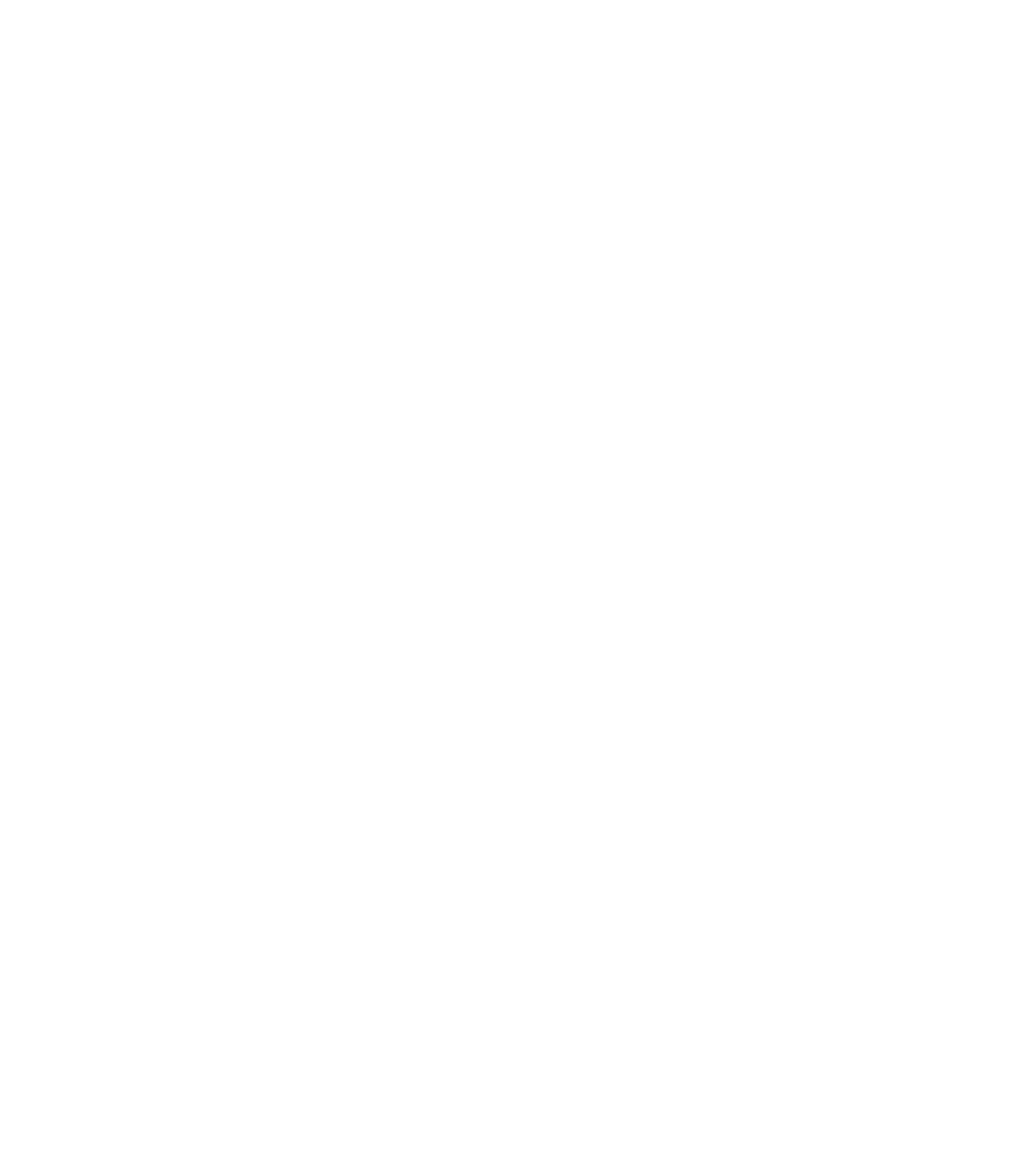
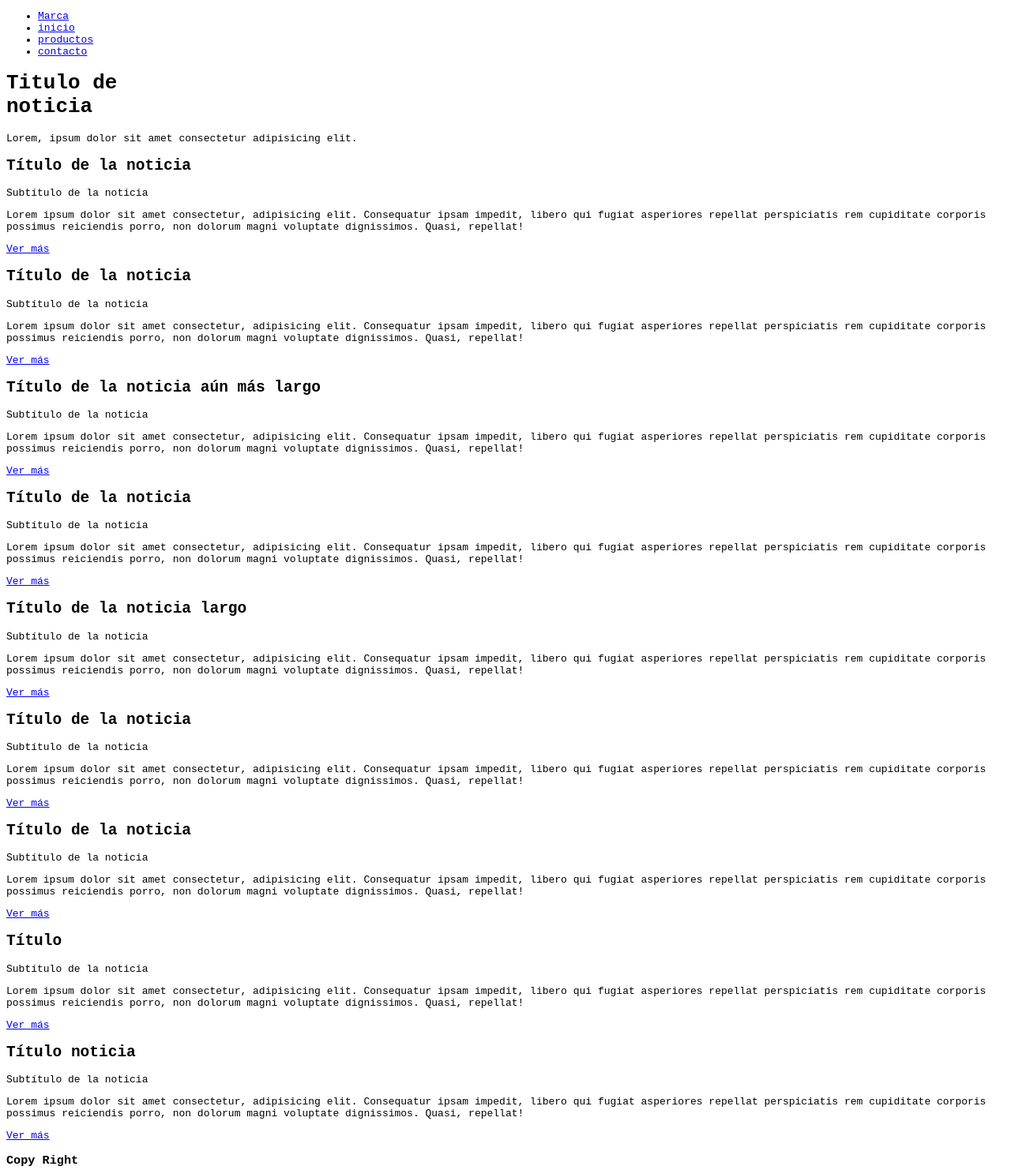
Before and after one commit to JuanAndresTorres/Torres-Juan-Repetici-n-Examen-Interciclo, a plain HTML site: page index.html in a window 1280 px wide. Shown: the whole page at 79% size. Before the commit the page ends 800 px from the top, so only its background shows below. Drawn offline with Linux system fonts and the light colour scheme.

Commit message:
Desarrollo

```diff
--- a/index.html
+++ b/index.html
@@ -8,6 +8,198 @@
     <link rel="stylesheet" href="styles.css">
 </head>
 <body>
+    <nav class="main-nav">
+		<ul class="nav">
+			<li class="nav__item nav__item--current">
+				<a href="/">
+					Marca
+				</a>
+			</li>
+			<li class="nav__item">
+				<a href="/">
+					inicio
+				</a>
+			</li>
+			<li class="nav__item">
+				<a href="#">
+					productos
+				</a>
+			</li>
+			<li class="nav__item">
+				<a href="#">
+					contacto
+				</a>
+			</li>
+		</ul>
+	</nav>
+    <div class="main">
+		<h1 class="main__title">Titulo de<br>noticia</h1>
+		<div class="main__text">
+			<p>
+				Lorem, ipsum dolor sit amet consectetur adipisicing elit.
+			</p>
+		</div>
+	</div>
+    <div>
 
+    </div>
+    <div>
+        <div>
+
+        </div>
+    </div>
+
+	<section class="news">
+		<div class="news__container">
+			<article class="new">
+				<header class="new__header">
+					<h2>Título de la noticia</h2>
+					<p>Subtítulo de la noticia</p>
+				</header>
+				<div class="new__excerpt">
+					<p>
+						Lorem ipsum dolor sit amet consectetur, adipisicing elit. Consequatur ipsam impedit, libero qui fugiat asperiores repellat perspiciatis rem cupiditate corporis possimus reiciendis porro, non dolorum magni voluptate dignissimos. Quasi, repellat!
+					</p>
+				</div>
+				<footer class="new__footer">
+					<a href="#">
+						Ver más
+					</a>
+				</footer>
+			</article>
+			<article class="new">
+				<header class="new__header">
+					<h2>Título de la noticia</h2>
+					<p>Subtítulo de la noticia</p>
+				</header>
+				<div class="new__excerpt">
+					<p>
+						Lorem ipsum dolor sit amet consectetur, adipisicing elit. Consequatur ipsam impedit, libero qui fugiat asperiores repellat perspiciatis rem cupiditate corporis possimus reiciendis porro, non dolorum magni voluptate dignissimos. Quasi, repellat!
+					</p>
+				</div>
+				<footer class="new__footer">
+					<a href="#">
+						Ver más
+					</a>
+				</footer>
+			</article>
+			<article class="new">
+				<header class="new__header">
+					<h2>Título de la noticia aún más largo</h2>
+					<p>Subtítulo de la noticia</p>
+				</header>
+				<div class="new__excerpt">
+					<p>
+						Lorem ipsum dolor sit amet consectetur, adipisicing elit. Consequatur ipsam impedit, libero qui fugiat asperiores repellat perspiciatis rem cupiditate corporis possimus reiciendis porro, non dolorum magni voluptate dignissimos. Quasi, repellat!
+					</p>
+				</div>
+				<footer class="new__footer">
+					<a href="#">
+						Ver más
+					</a>
+				</footer>
+			</article>
+			<article class="new">
+				<header class="new__header">
+					<h2>Título de la noticia</h2>
+					<p>Subtítulo de la noticia</p>
+				</header>
+				<div class="new__excerpt">
+					<p>
+						Lorem ipsum dolor sit amet consectetur, adipisicing elit. Consequatur ipsam impedit, libero qui fugiat asperiores repellat perspiciatis rem cupiditate corporis possimus reiciendis porro, non dolorum magni voluptate dignissimos. Quasi, repellat!
+					</p>
+				</div>
+				<footer class="new__footer">
+					<a href="#">
+						Ver más
+					</a>
+				</footer>
+			</article>
+			<article class="new">
+				<header class="new__header">
+					<h2>Título de la noticia largo</h2>
+					<p>Subtítulo de la noticia</p>
+				</header>
+				<div class="new__excerpt">
+					<p>
+						Lorem ipsum dolor sit amet consectetur, adipisicing elit. Consequatur ipsam impedit, libero qui fugiat asperiores repellat perspiciatis rem cupiditate corporis possimus reiciendis porro, non dolorum magni voluptate dignissimos. Quasi, repellat!
+					</p>
+				</div>
+				<footer class="new__footer">
+					<a href="#">
+						Ver más
+					</a>
+				</footer>
+			</article>
+			<article class="new">
+				<header class="new__header">
+					<h2>Título de la noticia</h2>
+					<p>Subtítulo de la noticia</p>
+				</header>
+				<div class="new__excerpt">
+					<p>
+						Lorem ipsum dolor sit amet consectetur, adipisicing elit. Consequatur ipsam impedit, libero qui fugiat asperiores repellat perspiciatis rem cupiditate corporis possimus reiciendis porro, non dolorum magni voluptate dignissimos. Quasi, repellat!
+					</p>
+				</div>
+				<footer class="new__footer">
+					<a href="#">
+						Ver más
+					</a>
+				</footer>
+			</article>
+			<article class="new">
+				<header class="new__header">
+					<h2>Título de la noticia</h2>
+					<p>Subtítulo de la noticia</p>
+				</header>
+				<div class="new__excerpt">
+					<p>
+						Lorem ipsum dolor sit amet consectetur, adipisicing elit. Consequatur ipsam impedit, libero qui fugiat asperiores repellat perspiciatis rem cupiditate corporis possimus reiciendis porro, non dolorum magni voluptate dignissimos. Quasi, repellat!
+					</p>
+				</div>
+				<footer class="new__footer">
+					<a href="#">
+						Ver más
+					</a>
+				</footer>
+			</article>
+			<article class="new">
+				<header class="new__header">
+					<h2>Título</h2>
+					<p>Subtítulo de la noticia</p>
+				</header>
+				<div class="new__excerpt">
+					<p>
+						Lorem ipsum dolor sit amet consectetur, adipisicing elit. Consequatur ipsam impedit, libero qui fugiat asperiores repellat perspiciatis rem cupiditate corporis possimus reiciendis porro, non dolorum magni voluptate dignissimos. Quasi, repellat!
+					</p>
+				</div>
+				<footer class="new__footer">
+					<a href="#">
+						Ver más
+					</a>
+				</footer>
+			</article>
+			<article class="new">
+				<header class="new__header">
+					<h2>Título noticia</h2>
+					<p>Subtítulo de la noticia</p>
+				</header>
+				<div class="new__excerpt">
+					<p>
+						Lorem ipsum dolor sit amet consectetur, adipisicing elit. Consequatur ipsam impedit, libero qui fugiat asperiores repellat perspiciatis rem cupiditate corporis possimus reiciendis porro, non dolorum magni voluptate dignissimos. Quasi, repellat!
+					</p>
+				</div>
+				<footer class="new__footer">
+					<a href="#">
+						Ver más
+					</a>
+				</footer>
+			</article>
+		</div>
+	</section>
+
+	<div>
+		<h3> Copy Right</h3>
+	</div>
 </body>
 </html>
--- a/styles.css
+++ b/styles.css
@@ -0,0 +1,9 @@
+* {
+    margin: e
+    padding: 0
+    box-sizing: border-box;
+}
+
+body{
+    font-family: monospace;
+}
```
